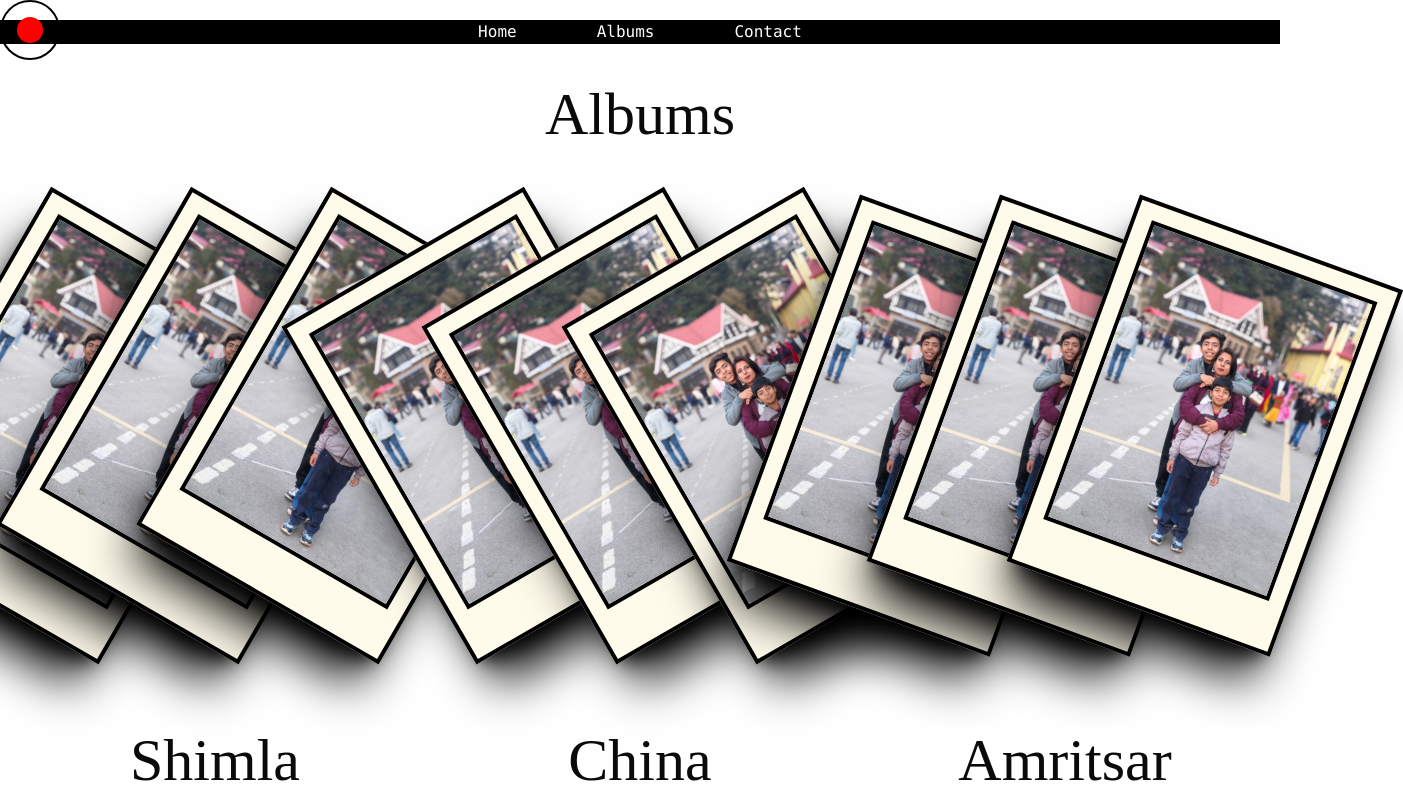
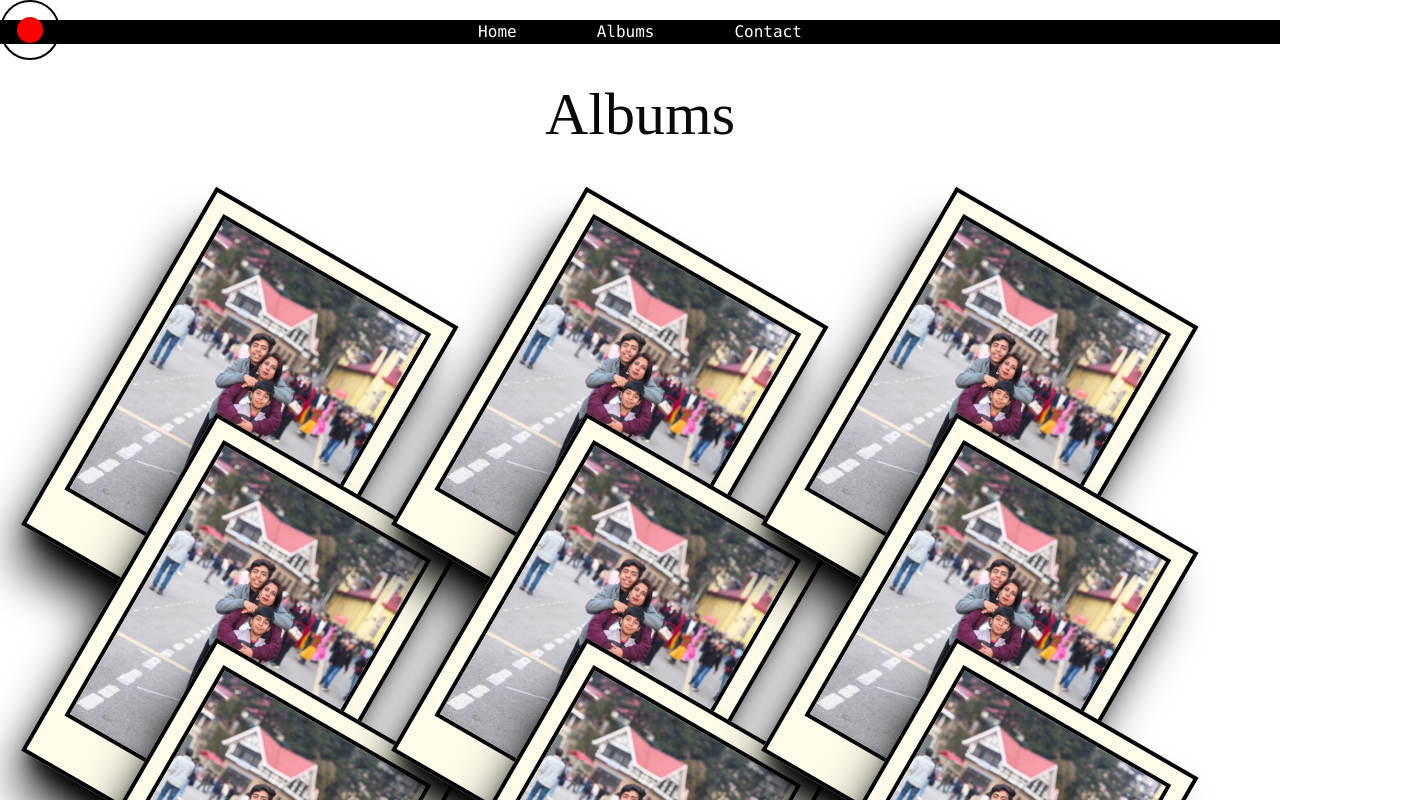
Before and after one commit to tharejarehan0-a11y/blogs, a Next.js app: page /albums in a window 1280 px wide. Shown: the top 800 px of the page, 1403 px wide, since content can reach past the window. Built offline with nearby package versions, Linux system fonts and the light colour scheme; a web font is replaced by a local one.

Commit message:
added buttons to albums page

```diff
--- a/app/albums/page.jsx
+++ b/app/albums/page.jsx
@@ -1,6 +1,7 @@
 import Link from 'next/link'
 import Cursor from '@/components/cursor'
 import Photobooth from '@/components/photoholder'
+import "../globals.css";
 
 export default function Albums() {
   return (
@@ -15,23 +16,23 @@ export default function Albums() {
         <h1 className="text-6xl font-fancy mt-5">Albums</h1>
       </div>
       <div className="flex justify-evenly items-center mt-40">
-        <div>
+        <div className="h-100 w-50">
         <Photobooth Image="/WhatsApp Image 2026-05-25 at 20.38.04.jpeg" rotation="30deg"/>
         <Photobooth Image="/WhatsApp Image 2026-05-25 at 20.38.04.jpeg" rotation="30deg"/>
         <Photobooth Image="/WhatsApp Image 2026-05-25 at 20.38.04.jpeg" rotation="30deg"/>
-        <h3 className="font-fancy flex justify-center items-baseline mt-50 text-6xl">Shimla</h3>
+        <h3 className="font-fancy mt-50 shadower text-6xl inline-flex border-2 border-black mb-20 rounded-2xl p-5 pl-5">Shimla</h3>
         </div>
-        <div>
-        <Photobooth Image="/WhatsApp Image 2026-05-25 at 20.38.04.jpeg" rotation="330deg"/>
-        <Photobooth Image="/WhatsApp Image 2026-05-25 at 20.38.04.jpeg" rotation="330deg"/>
-        <Photobooth Image="/WhatsApp Image 2026-05-25 at 20.38.04.jpeg" rotation="330deg"/>
-        <h3 className="font-fancy flex justify-center items-baseline mt-50 text-6xl">China</h3>
+        <div className="h-100 w-50">
+        <Photobooth Image="/WhatsApp Image 2026-05-25 at 20.38.04.jpeg" rotation="30deg"/>
+        <Photobooth Image="/WhatsApp Image 2026-05-25 at 20.38.04.jpeg" rotation="30deg"/>
+        <Photobooth Image="/WhatsApp Image 2026-05-25 at 20.38.04.jpeg" rotation="30deg"/>
+        <h3 className="font-fancy mt-50 shadower text-6xl inline-flex border-2 border-black mb-20 rounded-2xl p-5 pl-5">China</h3>
         </div>
-        <div>
-        <Photobooth Image="/WhatsApp Image 2026-05-25 at 20.38.04.jpeg" rotation="20deg"/>
-        <Photobooth Image="/WhatsApp Image 2026-05-25 at 20.38.04.jpeg" rotation="20deg"/>
-        <Photobooth Image="/WhatsApp Image 2026-05-25 at 20.38.04.jpeg" rotation="20deg"/>
-        <h3 className="font-fancy flex justify-center items-baseline mt-50 text-6xl">Amritsar</h3>
+        <div className="h-100 w-50">
+        <Photobooth Image="/WhatsApp Image 2026-05-25 at 20.38.04.jpeg" rotation="30deg"/>
+        <Photobooth Image="/WhatsApp Image 2026-05-25 at 20.38.04.jpeg" rotation="30deg"/>
+        <Photobooth Image="/WhatsApp Image 2026-05-25 at 20.38.04.jpeg" rotation="30deg"/>
+        <h3 className="font-fancy mt-50 shadower text-6xl inline-flex border-2 border-black mb-20 rounded-2xl p-5 pl-5">Amritsar</h3>
         </div>
 
       </div>
--- a/app/globals.css
+++ b/app/globals.css
@@ -174,3 +174,21 @@ body{
 .py-20{
   padding-block: calc(var(--spacing) * 1);
 }
+
+.shadower{
+  box-shadow: black 12px 12px 1px;
+}
+
+.shadower:hover{
+  background-color:black;
+  color:white;
+  box-shadow:rgb(64, 64, 55) 12px 12px 1px;
+  transition-duration:0.2s;
+  transition-property:var(--radius);
+  transition-timing-function:ease-out;
+  transition-behavior: var(--radius);
+}
+
+.shadower:active{
+  box-shadow:rgb(65,65,55) 4px 4px 1px;
+}
```
